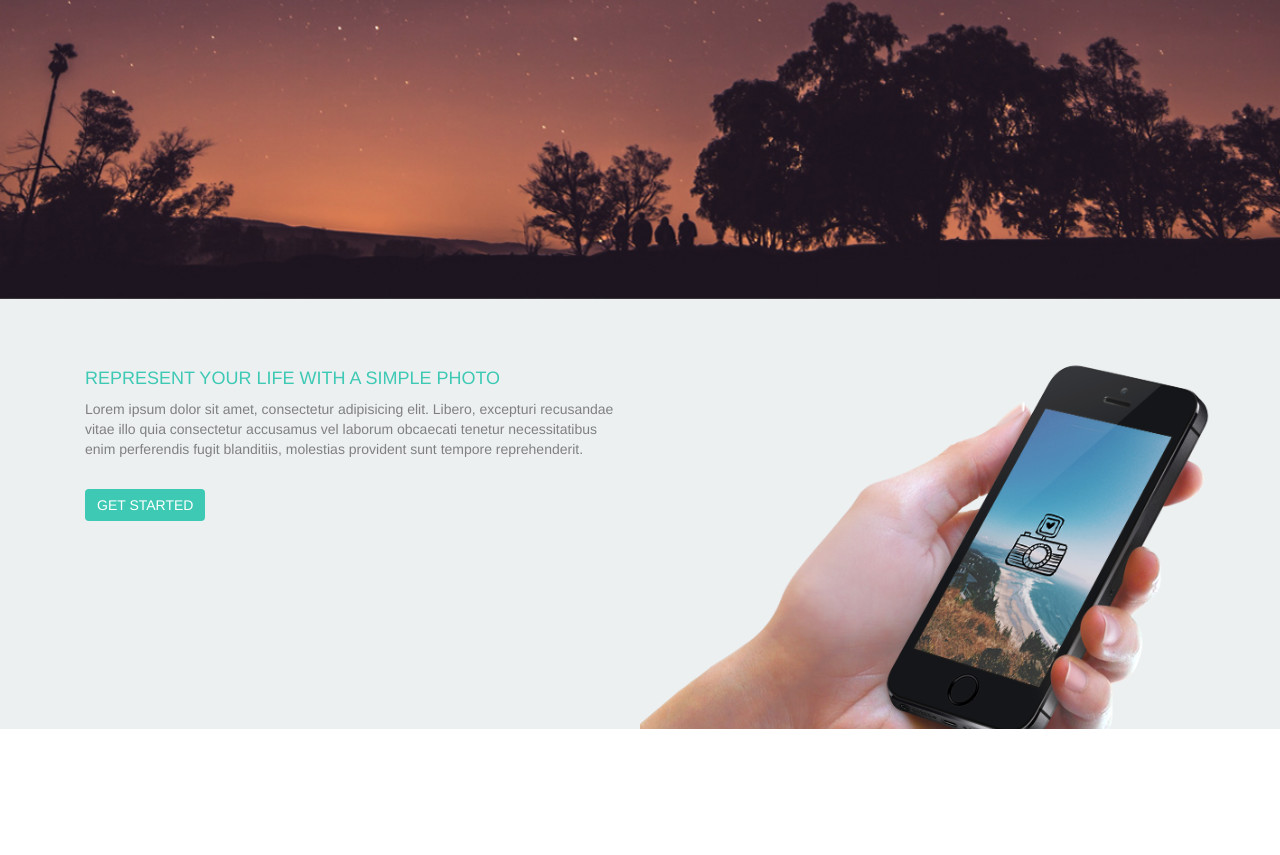
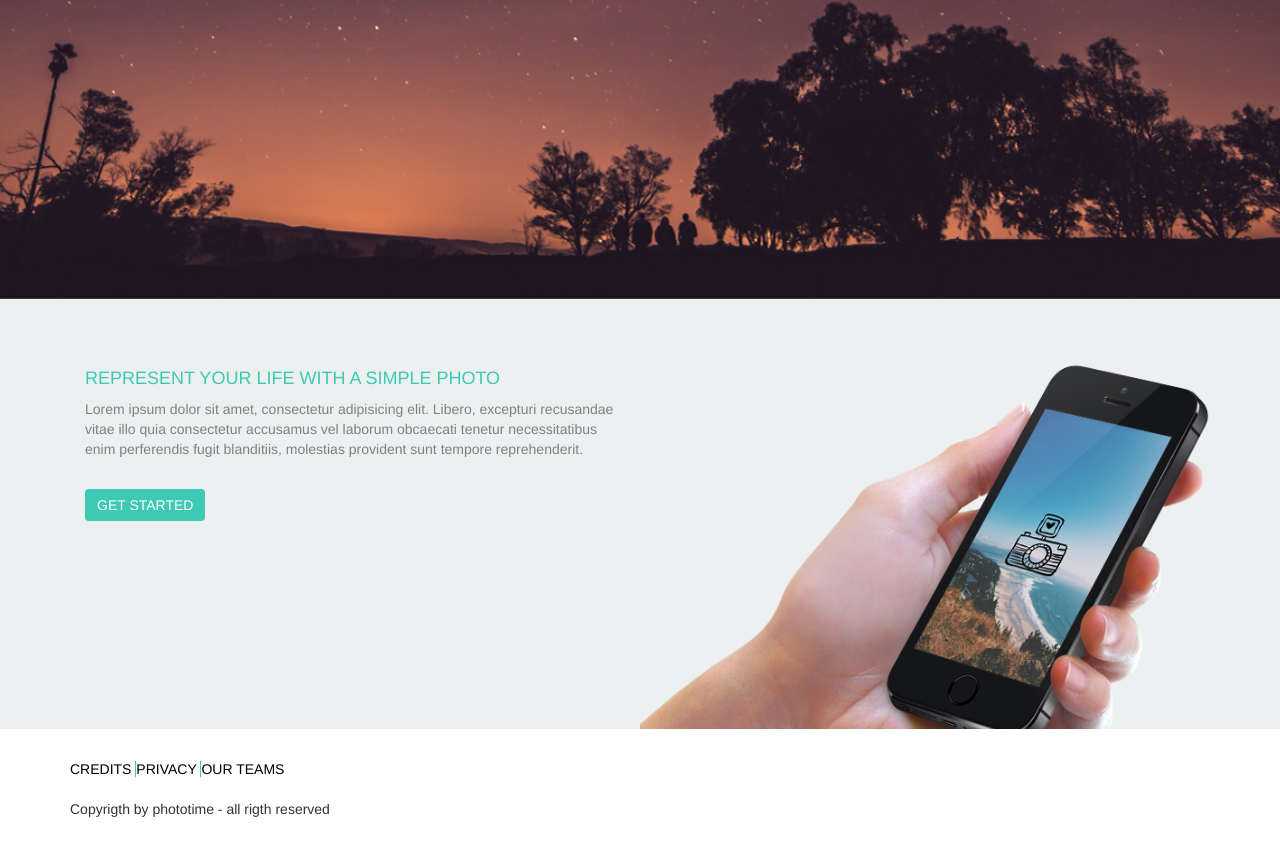
Before and after one commit to marioncastillo/photo-lab, a website: page index.html in a window 1280 px wide. Shown: the part 501-1356 px from the top of the page. Before the commit the page ends 1230 px from the top, so only its background shows below. Drawn offline with nearby package versions, Linux system fonts and the light colour scheme.

Commit message:
footer ok

```diff
--- a/assets/css/_style.scss
+++ b/assets/css/_style.scss
@@ -55,3 +55,19 @@
 		margin-top:20px;
 	}
 }
+footer{
+	margin-top:30px;
+	margin-bottom:30px;
+	a{
+	text-decoration:none;
+	color:black;
+
+	}
+	.pri{
+			border-left:1px solid #3DC9B4;
+			border-right:1px solid #3DC9B4;
+	}
+	p{
+		margin-top:20px;
+	}
+}
--- a/index.html
+++ b/index.html
@@ -57,8 +57,21 @@
 	</div>
 	</div>
 </div>
+</section>
+<footer>
+<div class="container">
+<div class="row">
+	<div class="col-lg-6 col-md-6 col-sm-12 col-xs-12 text-left">
+	<a href=""> CREDITS  </a>
+	<a href="" class="pri">PRIVACY  </a>
+	<a href=""> OUR TEAMS</a>
+	<p>Copyrigth by phototime -  all rigth reserved</p>
+	</div>
+</div>
+</div>
 
-</section>
+
+</footer>
 	<script src='dist/js/script.js'></script>
 </body>
 </html>
```
Also changed, not shown: dist/css/style.min.css.
